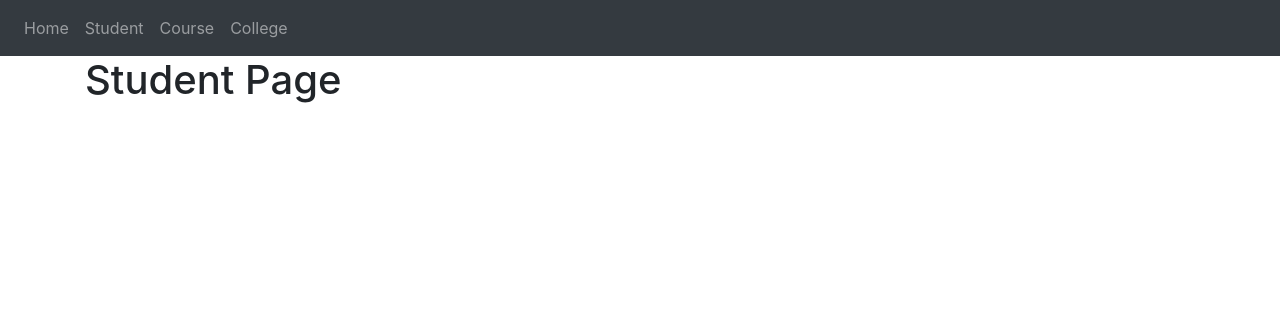
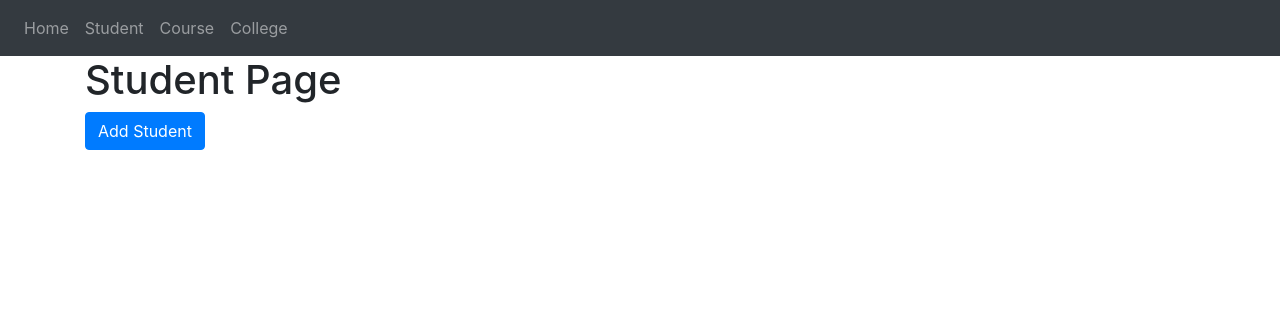
Before and after one commit to Lothany/CCC181-SIS, a Flask app: page /student in a window 1280 px wide. Shown: the top 316 px of the page. Run offline with Flask 3, Linux system fonts and the light colour scheme; some libraries are stand-ins or nearby versions.

Commit message:
added button in student page to redirect to add_student

```diff
--- a/website/templates/student.html
+++ b/website/templates/student.html
@@ -5,4 +5,6 @@
 {% block content %}
 <h1>Student Page</h1>
 
+<a class="btn btn-primary" id="addStudent" href="/add_student">Add Student</a>
+
 {% endblock%}
```
